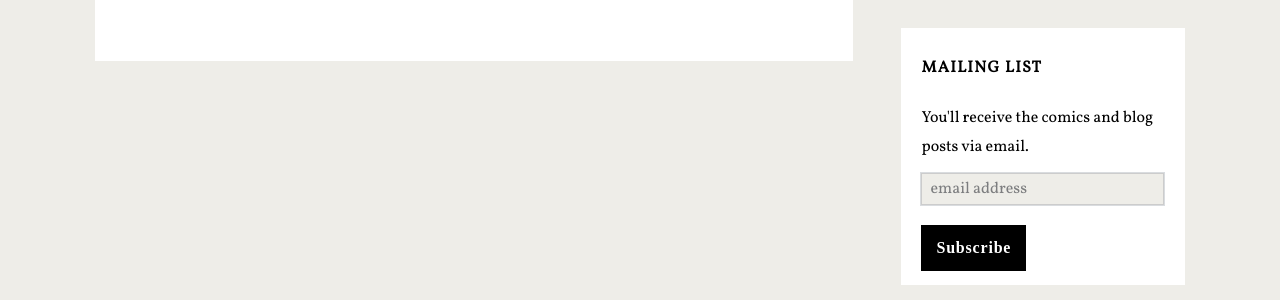
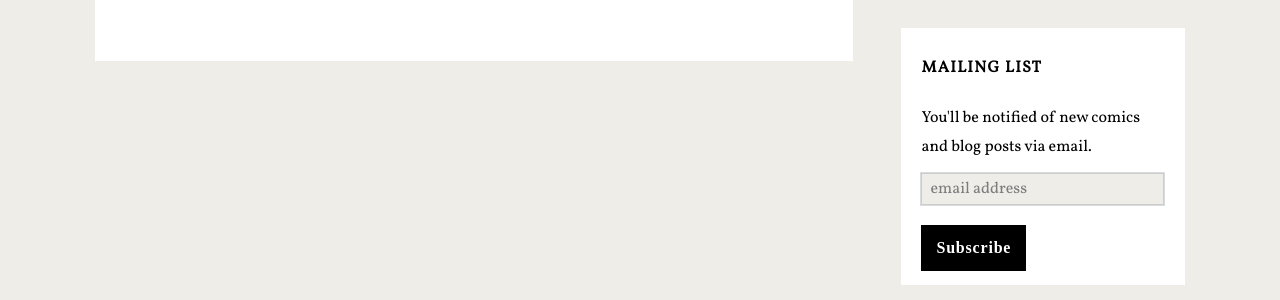
Before and after one commit to randideo/randideo.github.io, a Jekyll site: the page built from about.md, in a window 1280 px wide. Shown: the part 296-596 px from the top of the page. Built offline with Jekyll 4.4.1, drawn with Linux system fonts in a browser that asks for light colours; nearby versions of some CDN libraries; some web fonts are replaced; comment, search, counter and statistics services are not loaded.

Commit message:
Create sidebar.html

```diff
--- a/_includes/sidebar.html
+++ b/_includes/sidebar.html
@@ -9,7 +9,7 @@ Wife, mother, writer of words, doodler of doodles.
 
          <div class='widget HTML' data-version='1' id='HTML3'>
              <h2 class='title'>Mailing List</h2>
-             <div style="padding-bottom: 10px;">You'll receive the comics and blog posts via email.</div>
+             <div style="padding-bottom: 10px;">You'll be notified of new comics and blog posts via email.</div>
   <style>.email-octopus-form-wrapper h2{font-size:20px;margin:0 0 25px 0;}.email-octopus-form-row{margin-bottom:15px;}.email-octopus-form-row label{display:block;}.email-octopus-form-row input{width:100%;padding:8px;height:32px;border:1px solid #ccc;}.email-octopus-form-row-subscribe{margin-top:20px;}.email-octopus-form-row-subscribe button{color:#fff;background-color:#000000;border:0;max-width: 13.875em; padding:8px 15px;font-family: lusitana, serif;
     font-size: 1em;
     line-height: 1.85;font-weight:bold; letter-spacing: .05em;}.email-octopus-form-row-hp{position:absolute;left:-5000px;}.email-octopus-error-message{color:#e74c3c;}.email-octopus-referral{margin-top:20px;}</style>
```
